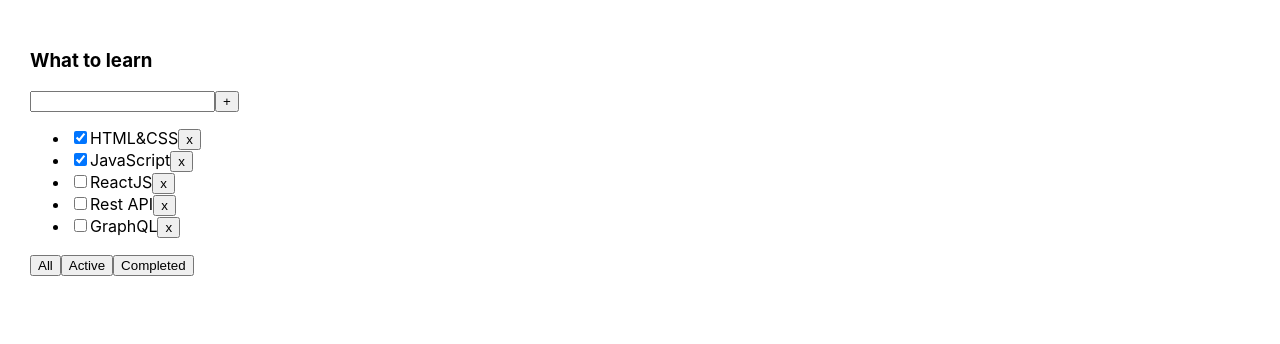
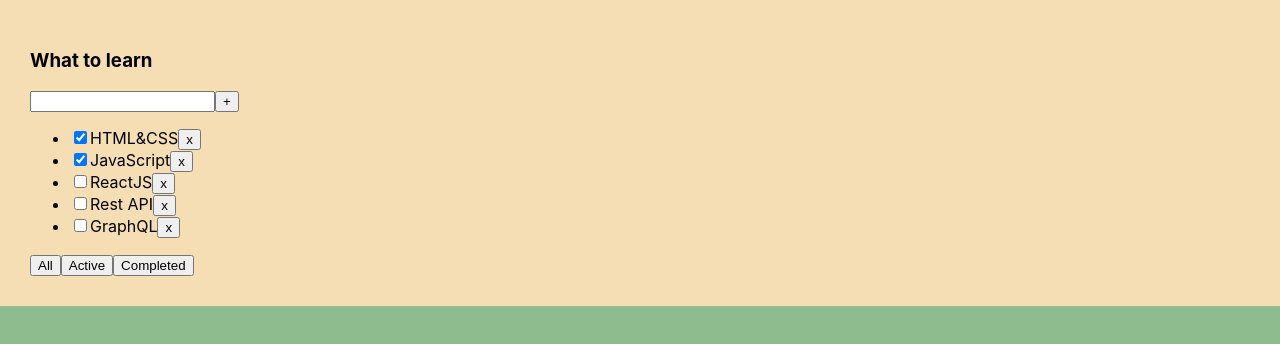
Before and after one commit to zerkalo70/todolist-ts-common, a React (Create React App) app: page / in a window 1280 px wide. Shown: the top 344 px of the page. Built offline with nearby package versions, Linux system fonts and the light colour scheme.

Commit message:
refactor all

```diff
--- a/src/App.css
+++ b/src/App.css
@@ -1,6 +1,7 @@
 .App {
   padding: 30px;
-  display: flex;
+  /*display: flex;*/
+  background-color: wheat;
 }
 
 .App > div {
--- a/src/App.tsx
+++ b/src/App.tsx
@@ -1,7 +1,9 @@
 import React, {useState} from 'react';
 import './App.css';
-import {Todolist} from "./Todolist";
+import {List} from "./Components/Todolist/List/list";
 import {v1} from 'uuid';
+import {Footer} from "./Components/Todolist/Footer/footer";
+import {Header} from "./Components/Todolist/Header/header";
 
 export type FilterValuesType = "all" | "active" | "completed";
 
@@ -43,11 +45,12 @@
 
     return (
         <div className="App">
-            <Todolist title="What to learn"
-                      tasks={tasksForTodolist}
-                      removeTask={removeTask}
-                      changeFilter={changeFilter}
-                      addTask={addTask}/>
+            <Header title="What to learn"
+                    tasks={tasksForTodolist}
+                    addTask={addTask}/>
+            <List tasks={tasksForTodolist}
+                  removeTask={removeTask}/>
+            <Footer changeFilter={changeFilter}/>
         </div>
     );
 }
--- /dev/null
+++ b/src/Components/Todolist/Footer/footer.tsx
@@ -0,0 +1,23 @@
+import React from "react";
+import {FilterValuesType} from "../../../App";
+
+
+type PropsType = {
+    changeFilter: (value: FilterValuesType) => void
+}
+
+
+export function Footer(props: PropsType) {
+
+    const onAllClickHandler = () => props.changeFilter("all");
+    const onActiveClickHandler = () => props.changeFilter("active");
+    const onCompletedClickHandler = () => props.changeFilter("completed");
+
+    return (
+        <div>
+            <button onClick={onAllClickHandler}>All</button>
+            <button onClick={onActiveClickHandler}>Active</button>
+            <button onClick={onCompletedClickHandler}>Completed</button>
+        </div>
+    )
+}
--- /dev/null
+++ b/src/Components/Todolist/Header/header.tsx
@@ -0,0 +1,47 @@
+import React, {ChangeEvent, KeyboardEvent, useState} from "react";
+
+type TasksType = {
+    id: string
+    title: string
+    isDone: boolean
+}
+
+type PropsType = {
+    title: string
+    tasks: Array<TasksType>
+    addTask: (title: string) => void
+}
+
+export function Header(props: PropsType) {
+
+    let [newTaskTitle, setNewTaskTitle] = useState("");
+
+    const addTask = () => {
+        props.addTask(newTaskTitle);
+        setNewTaskTitle("");
+    };
+
+    const onKeyPressHandler = (e: KeyboardEvent<HTMLInputElement>) => {
+        if (e.charCode === 13) {
+            props.addTask(newTaskTitle);
+            setNewTaskTitle("");
+        }
+    };
+
+    const onNewTitleChangeHandler = (e: ChangeEvent<HTMLInputElement>) => {
+        setNewTaskTitle(e.currentTarget.value)
+    };
+
+
+    return (
+        <div>
+            <h3>{props.title}</h3>
+            <div>
+                <input value={newTaskTitle}
+                       onChange={onNewTitleChangeHandler}
+                       onKeyPress={onKeyPressHandler}/>
+                <button onClick={addTask}>+</button>
+            </div>
+        </div>
+    )
+}
--- /dev/null
+++ b/src/Components/Todolist/List/list.tsx
@@ -0,0 +1,37 @@
+import React from "react";
+
+type TasksType = {
+    id: string
+    title: string
+    isDone: boolean
+}
+
+type PropsType = {
+    tasks: Array<TasksType>
+    removeTask: (taskId: string) => void
+}
+
+export function List(props: PropsType) {
+
+    return (
+        <div>
+            <ul>
+                {
+                    props.tasks.map(t => {
+
+                        const onRemoveHandler = () => {
+                            props.removeTask(t.id)
+                        }
+
+                        return (
+                            <li key={t.id}>
+                                <input type="checkbox" checked={t.isDone}/>
+                                <span>{t.title}</span>
+                                <button onClick={onRemoveHandler}>x</button>
+                            </li>)
+                    })
+                }
+            </ul>
+        </div>
+    )
+}
--- a/src/Todolist.tsx
+++ /dev/null
@@ -1,71 +0,0 @@
-import React, {ChangeEvent, KeyboardEvent, useState} from "react";
-import {FilterValuesType} from "./App";
-
-type TasksType = {
-    id: string
-    title: string
-    isDone: boolean
-}
-
-type PropsType = {
-    title: string
-    tasks: Array<TasksType>
-    removeTask: (taskId: string) => void
-    changeFilter: (value: FilterValuesType) => void
-    addTask: (title: string) => void
-}
-
-export function Todolist(props: PropsType) {
-
-    let [newTaskTitle, setNewTaskTitle] = useState("");
-
-    const addTask = () => {
-        props.addTask(newTaskTitle);
-        setNewTaskTitle("");
-    };
-    const onNewTitleChangeHandler = (e: ChangeEvent<HTMLInputElement>) => {
-        setNewTaskTitle(e.currentTarget.value)
-    };
-    const onKeyPressHandler = (e: KeyboardEvent<HTMLInputElement>) => {
-        if (e.charCode === 13) {
-            props.addTask(newTaskTitle);
-            setNewTaskTitle("");
-        }
-    };
-    const onAllClickHandler = () => props.changeFilter("all");
-    const onActiveClickHandler = () => props.changeFilter("active");
-    const onCompletedClickHandler = () => props.changeFilter("completed");
-
-    return (
-        <div>
-            <h3>{props.title}</h3>
-            <div>
-                <input value={newTaskTitle}
-                       onChange={onNewTitleChangeHandler}
-                       onKeyPress={onKeyPressHandler}/>
-                <button onClick={addTask}>+</button>
-            </div>
-            <ul>
-                {
-                    props.tasks.map(t => {
-
-                        const onRemoveHandler = () => {
-                            props.removeTask(t.id)
-                        }
-
-                        return (
-                            <li key={t.id}>
-                        <input type="checkbox" checked={t.isDone}/>
-                        <span>{t.title}</span>
-                        <button onClick={onRemoveHandler}>x</button>
-                    </li>)})
-                }
-            </ul>
-            <div>
-                <button onClick={onAllClickHandler}>All</button>
-                <button onClick={onActiveClickHandler}>Active</button>
-                <button onClick={onCompletedClickHandler}>Completed</button>
-            </div>
-        </div>
-    )
-}
--- a/src/index.css
+++ b/src/index.css
@@ -5,6 +5,7 @@
     sans-serif;
   -webkit-font-smoothing: antialiased;
   -moz-osx-font-smoothing: grayscale;
+  background-color: darkseagreen;
 }
 
 code {
```
